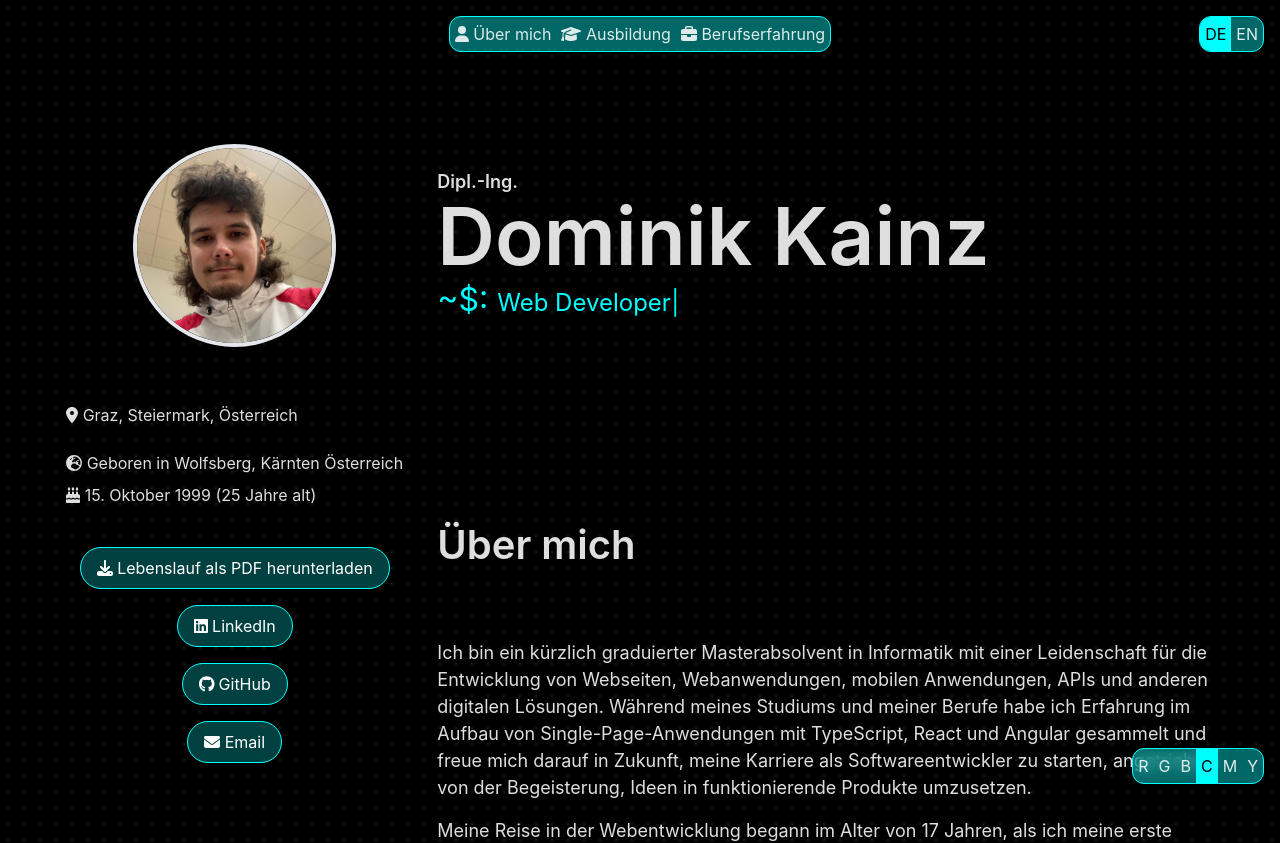
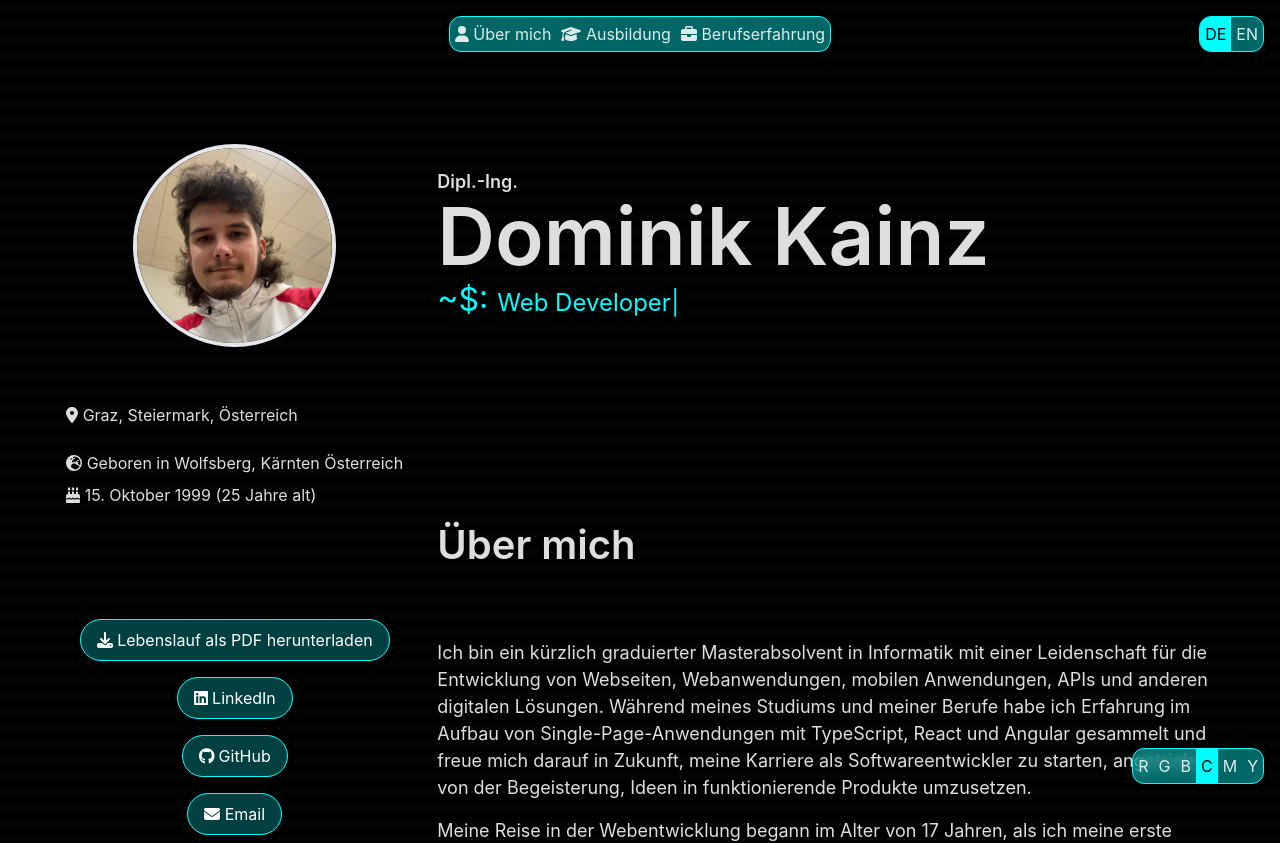
Before and after one commit to domiK66/dominik-cv, a React (Vite) app: page / in a window 1280 px wide. Shown: the top 843 px of the page. Built offline with nearby package versions, Linux system fonts and the light colour scheme.

Commit message:
fix landing page

```diff
--- a/src/App.tsx
+++ b/src/App.tsx
@@ -179,7 +179,7 @@ function AppContent() {
               }}
               href="/CV.pdf"
               download="Dominik-Kainz-Lebenlauf.pdf"
-              className="text-white px-4 py-2 rounded-full border border-mainColor hover:bg-opacity-25 hover:border-white m-2 hover:underline mt-10"
+              className="text-white px-4 py-2 rounded-full border border-mainColor hover:bg-opacity-25 hover:border-white m-2 hover:underline mt-28"
             >
               <FontAwesomeIcon icon={faDownload} /> {t.download}
             </a>
```
